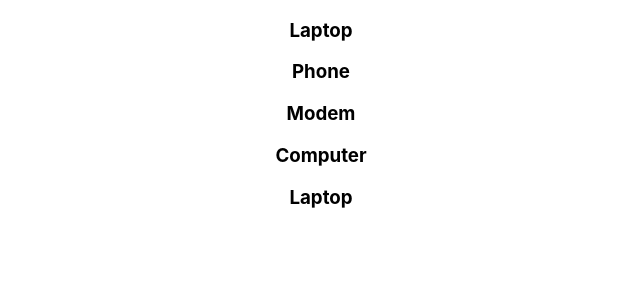
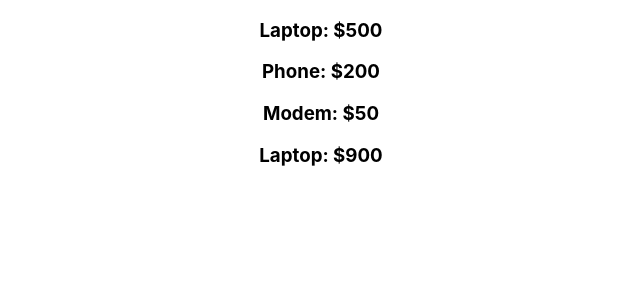
Before and after one commit to Oliver6644/react_prax, a React (Create React App) app: page / in a window 1280 px wide. Shown: the top 300 px of the page, without its empty margins (319-959 px from the left). Built offline with nearby package versions, Linux system fonts and the light colour scheme.

Commit message:
ep .27 rendering list of objects

```diff
--- a/src/components/Product.js
+++ b/src/components/Product.js
@@ -1,7 +1,14 @@
 export default function Product() {
-   const products = ["Laptop","Phone","Modem","Computer","Laptop"];
+   //const products = ["Laptop","Phone","Modem","Computer","Laptop"];
+   const products = [
+      {id:1,name:"Laptop",price:500 },
+      {id:2,name:"Phone",price:200 },
+      {id:3,name:"Modem",price:50 },
+      {id:4,name:"Laptop",price:900 },
+   ];
    const productList = products.map((product) => (
-   <h3 key={product}>{product}</h3>
+   <h3 key={product.id}>
+      {product.name}: ${product.price}</h3>
    ));
    return <div>{productList}</div>
 };
```
